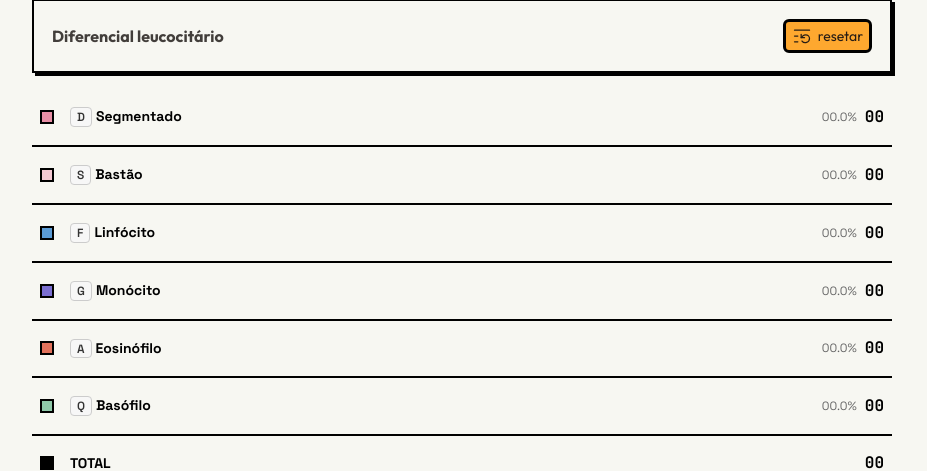
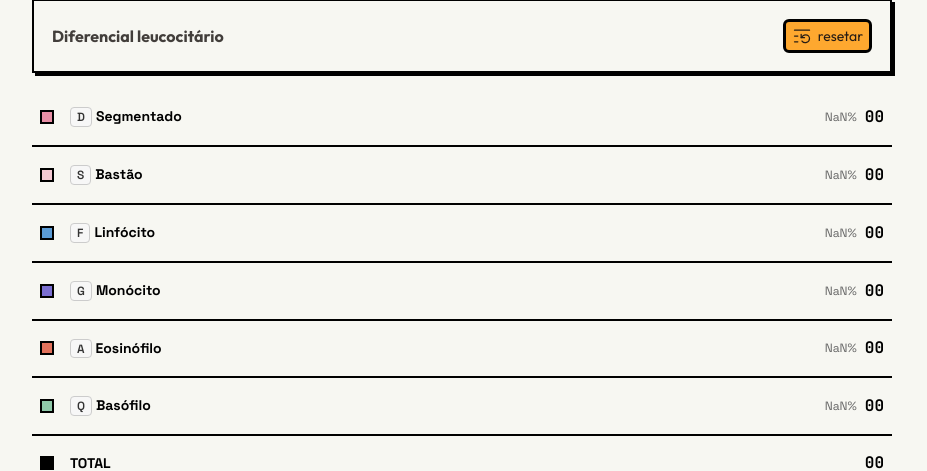
Before and after one commit to marlonnl/DiffCount, a React (Vite) app: page / in a window 1280 px wide. Shown: the part 126-597 px from the top of the page, without its empty margins (178-1105 px from the left). Built offline with nearby package versions, Linux system fonts and the light colour scheme.

Commit message:
feat: dynamic relative cell count

```diff
--- a/src/components/CellsList/index.tsx
+++ b/src/components/CellsList/index.tsx
@@ -1,5 +1,6 @@
 import { cellColors } from '../../constants/cellColors'
 import { useCellContext } from '../../context/CellContext/useCellContext'
+import { relativeCalc } from '../../utils/relativeCalc'
 import { twoDigitsTransform } from '../../utils/twoDigitsTransform'
 import {
   CellColor,
@@ -32,7 +33,7 @@ export default function CellsList() {
               ))}
             </CellDotsGrid>
             <CellTotals>
-              <span>00.0%</span>
+              <span>{relativeCalc(state.totalCount, cell.count)}%</span>
               <p className="monospaced">{twoDigitsTransform(cell.count)}</p>
             </CellTotals>
           </CellWrapper>
@@ -43,7 +44,7 @@ export default function CellsList() {
         <CellName>TOTAL</CellName>
         <p></p>
         <CellTotals>
-          {/*<span>00.0%</span>*/}
+          {/*<span>100%</span>*/}
           <p className="monospaced">{twoDigitsTransform(state.totalCount)}</p>
         </CellTotals>
       </CellWrapper>
--- /dev/null
+++ b/src/utils/relativeCalc.ts
@@ -0,0 +1,3 @@
+export function relativeCalc(totalCount: number, cellCount: number) {
+  return ((cellCount / totalCount) * 100).toFixed(1)
+}
```
